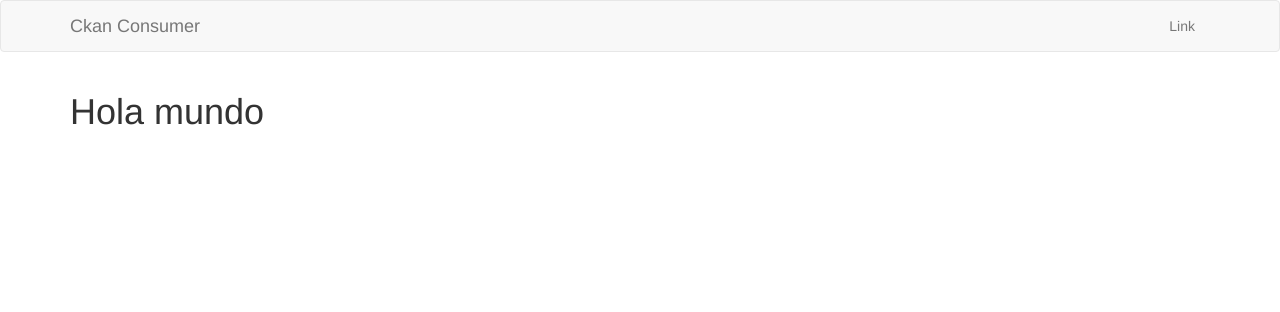
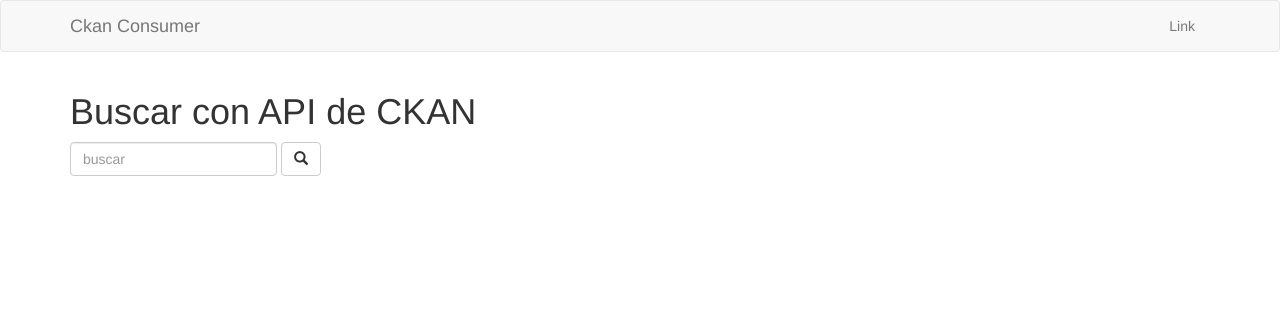
Before and after one commit to manujas/FCA_automaticEval, a Django app: a page that uses ckan_consumer/templates/ckan_consumer/index.html in a window 1280 px wide. Shown: the top 312 px of the page. Run offline with Django 3.2, Linux system fonts and the light colour scheme; some libraries are stand-ins or nearby versions.

Commit message:
primera vistas

```diff
--- a/ckan_consumer/templates/ckan_consumer/index.html
+++ b/ckan_consumer/templates/ckan_consumer/index.html
@@ -2,6 +2,25 @@
 
 {% block content %}
 
-<h1>Hola mundo</h1>
+<div class="row">
+    <div class="col-md-12">
+        <h1>Buscar con API de CKAN</h1>
+    </div>
+</div>
+
+<div class="row">
+    <div class="col-md-12">
+        <form class="form-inline">
+            <div class="form-group">
+                <input name="q" type="text" class="form-control" placeholder="buscar">
+            </div>
+            <button type="submit" class="btn btn-default"><span class="glyphicon glyphicon-search" aria-hidden="true"></span></button>
+        </form>
+    </div>
+</div>
+
+{% if query %}
+<p>{{query}}</p>
+{% endif %}
 
 {% endblock %}
--- a/ckan_consumer/views.py
+++ b/ckan_consumer/views.py
@@ -1,4 +1,8 @@
 from django.shortcuts import render
 
 def index(request):
-    return render(request, 'ckan_consumer/index.html')
+    query = None
+    if request.method == 'GET' and 'q' in request.GET:
+        query = request.GET['q']
+
+    return render(request, 'ckan_consumer/index.html', {'query': query})
```
